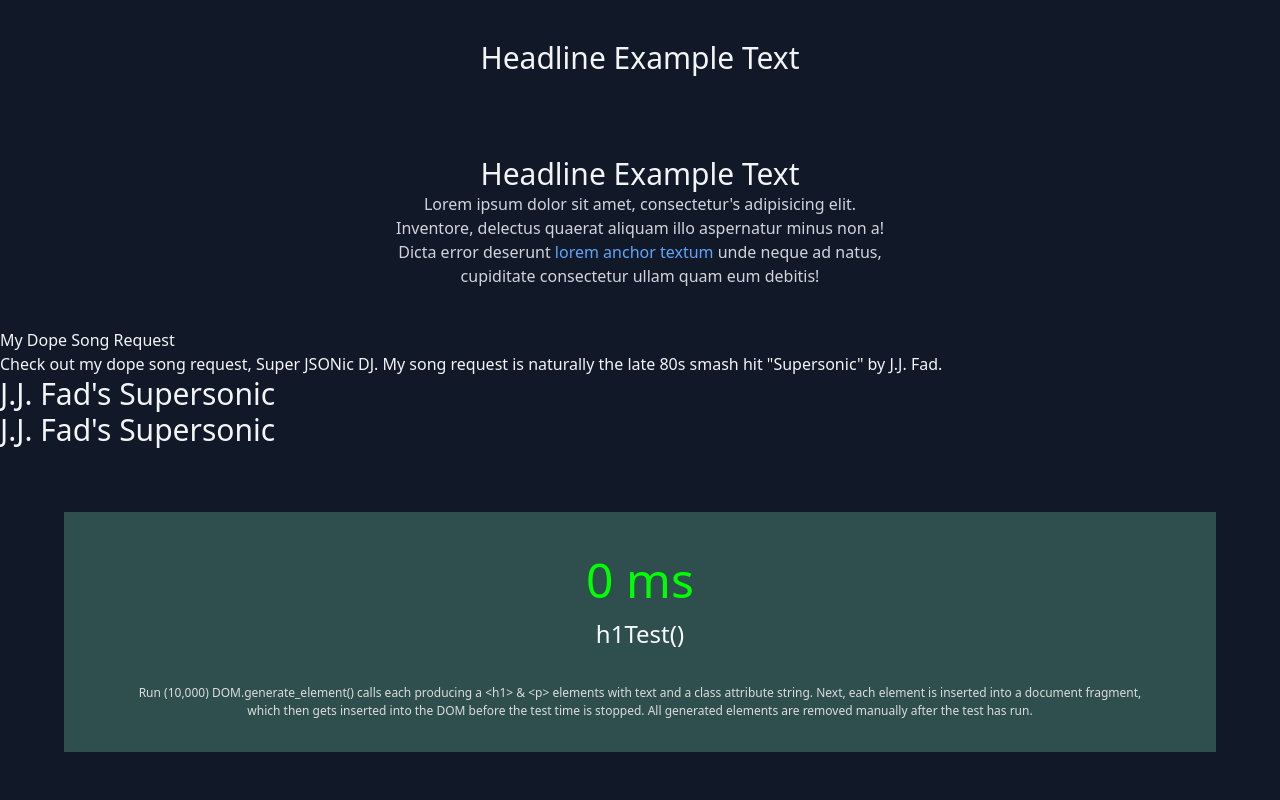
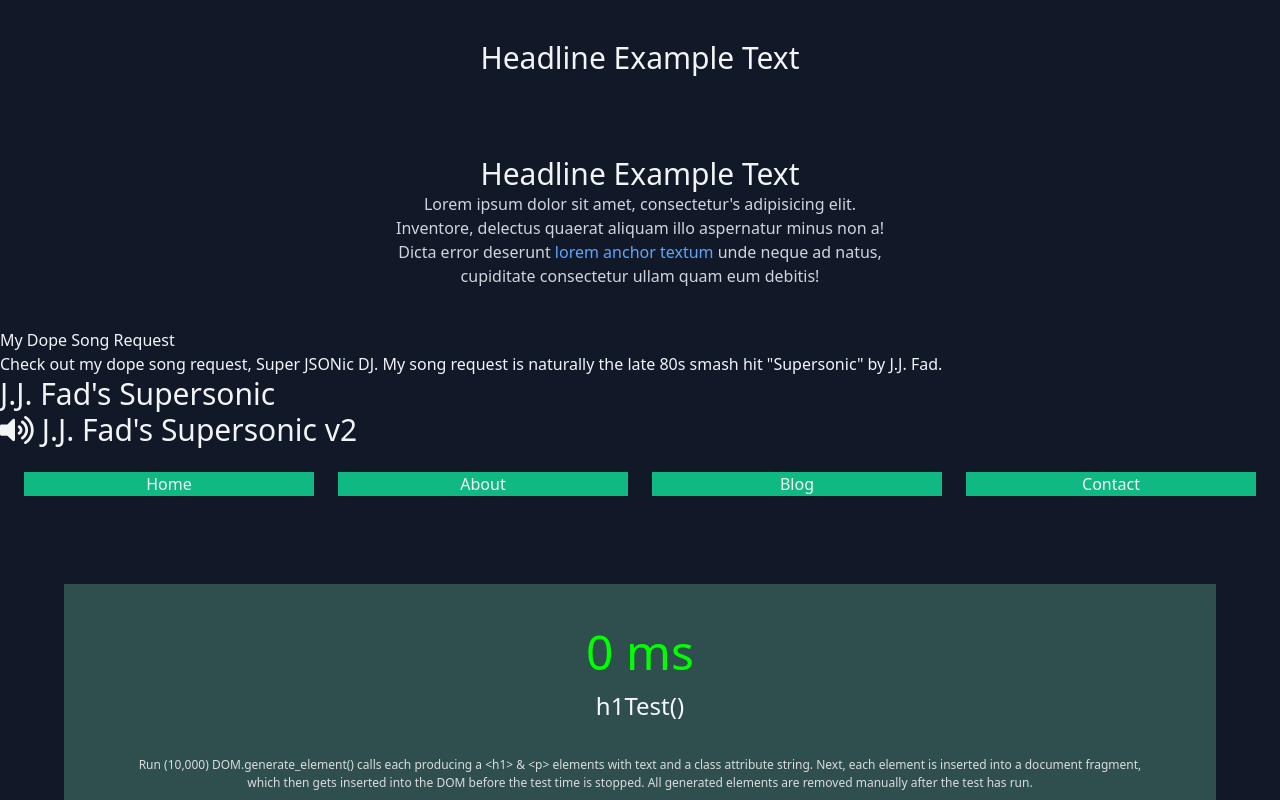
Before and after one commit to oberocks/superjsonic, a website: page example.html in a window 1280 px wide. Shown: the top 800 px of the page. Drawn offline with nearby package versions, Linux system fonts and the light colour scheme.

Commit message:
0.3.3: updated examples with navbar & links examp

```diff
--- a/example.html
+++ b/example.html
@@ -10,7 +10,7 @@
         <link href="https://unpkg.com/tailwindcss@^2/dist/tailwind.min.css" rel="stylesheet">
 
         <!-- FontAwesome (v5.15.3) SVG JS -->
-        <script src="https://use.fontawesome.com/releases/v5.15.3/js/all.js" data-auto-replace-svg="nest"></script>
+        <script defer src="https://pro.fontawesome.com/releases/v5.15.3/js/all.js" integrity="sha384-OF9QwbqmlzSPpIxe2GYS8lkGFyaFfrgUPD2J3qj8zGVps17Y/x8EK2U8PEl6UrpH" crossorigin="anonymous" data-auto-replace-svg="nest"></script>
 
     </head>
 
@@ -153,10 +153,37 @@
 
             // Generate the markup
             const icon = DOM.generate_element('i', false, { class: 'fas fa-volume-up mr-2' });
-            const headline2 = DOM.generate_element('h1', false, { class: 'text-3xl' }, [icon, "J.J. Fad's Supersonic"]);
+            const headline2 = DOM.generate_element('h1', [icon, "J.J. Fad's Supersonic v2"], { class: 'text-3xl' });
 
             // Add the generated markup to the document
             document.getElementById('target').appendChild(headline2);
+
+
+
+
+
+
+
+            const siteLinks = [
+                { text: 'Home', href: '/' },
+                { text: 'About', href: 'about' },
+                { text: 'Blog', href: 'blog' },
+                { text: 'Contact', href: 'contact' }
+            ];
+
+            const navbar = DOM.generate_element('div', false, { class: 'grid grid-cols-1 sm:grid-cols-4 gap-6 p-6' })
+
+            for ( var i = 0; i < siteLinks.length; i++ ) {
+
+                navbar.appendChild( DOM.generate_element('a', siteLinks[i].text, {
+                    class: 'bg-green-500 hover:bg-green-600 text-center',
+                    href: siteLinks[i].href
+                }));
+
+            }
+
+            // Add the generated markup to the document
+            document.getElementById('target').appendChild(navbar);
 
 
 
@@ -170,6 +197,7 @@
 
 
             function h1Test() {
+                const icon = DOM.generate_element('i', false, { class: 'fas fa-volume-up mr-2' });
                 return DOM.generate_element('h1', false, { class: 'text-3xl' }, [icon, "J.J. Fad's Supersonic"]);
             };
 
--- a/package.json
+++ b/package.json
@@ -1,6 +1,6 @@
 {
   "name": "superjsonic",
-  "version": "0.3.2",
+  "version": "0.3.3",
   "description": "A set of powerful and tiny JavaScript ES Module (ESM) tooling classes to help developers turn declaritive JSON, atomic CSS classes, and copy/media into HTML DOM Elements.",
   "main": "index.js",
   "scripts": {
```
